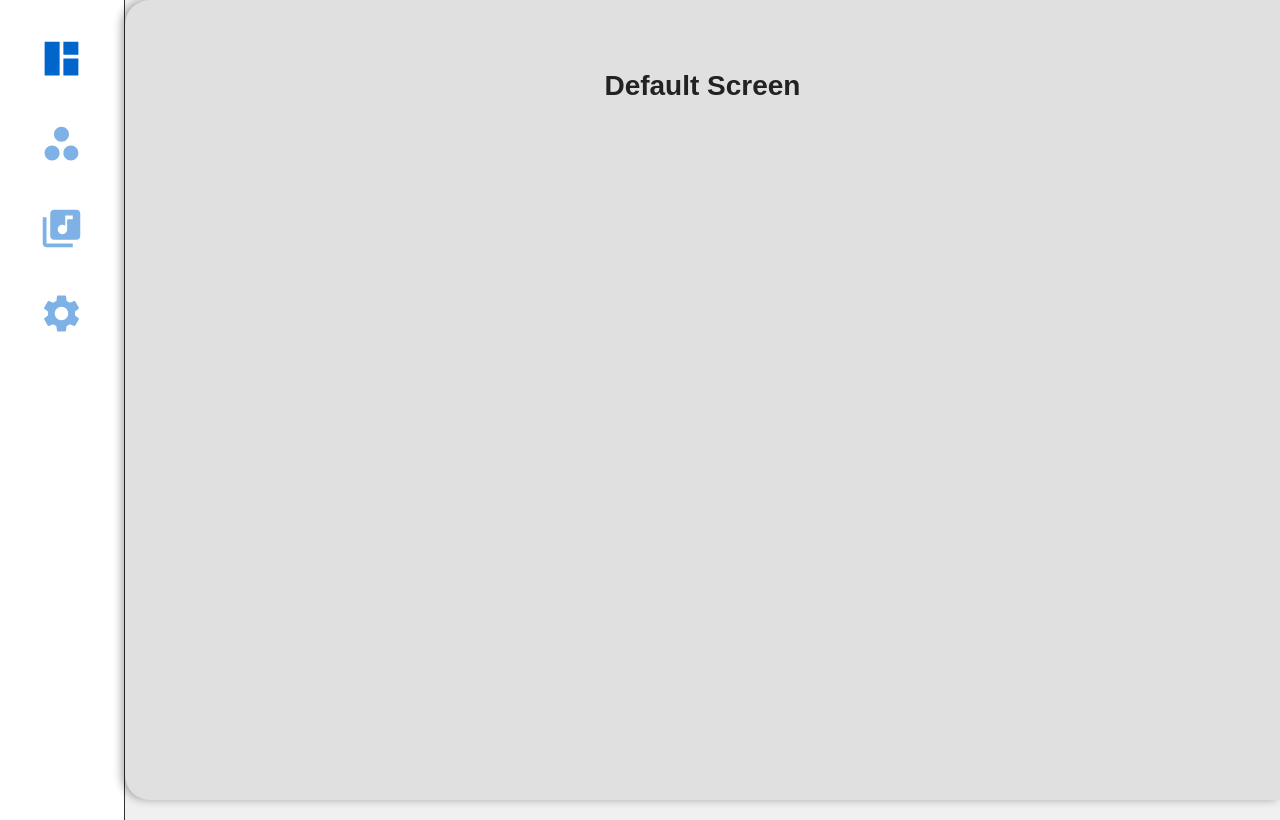
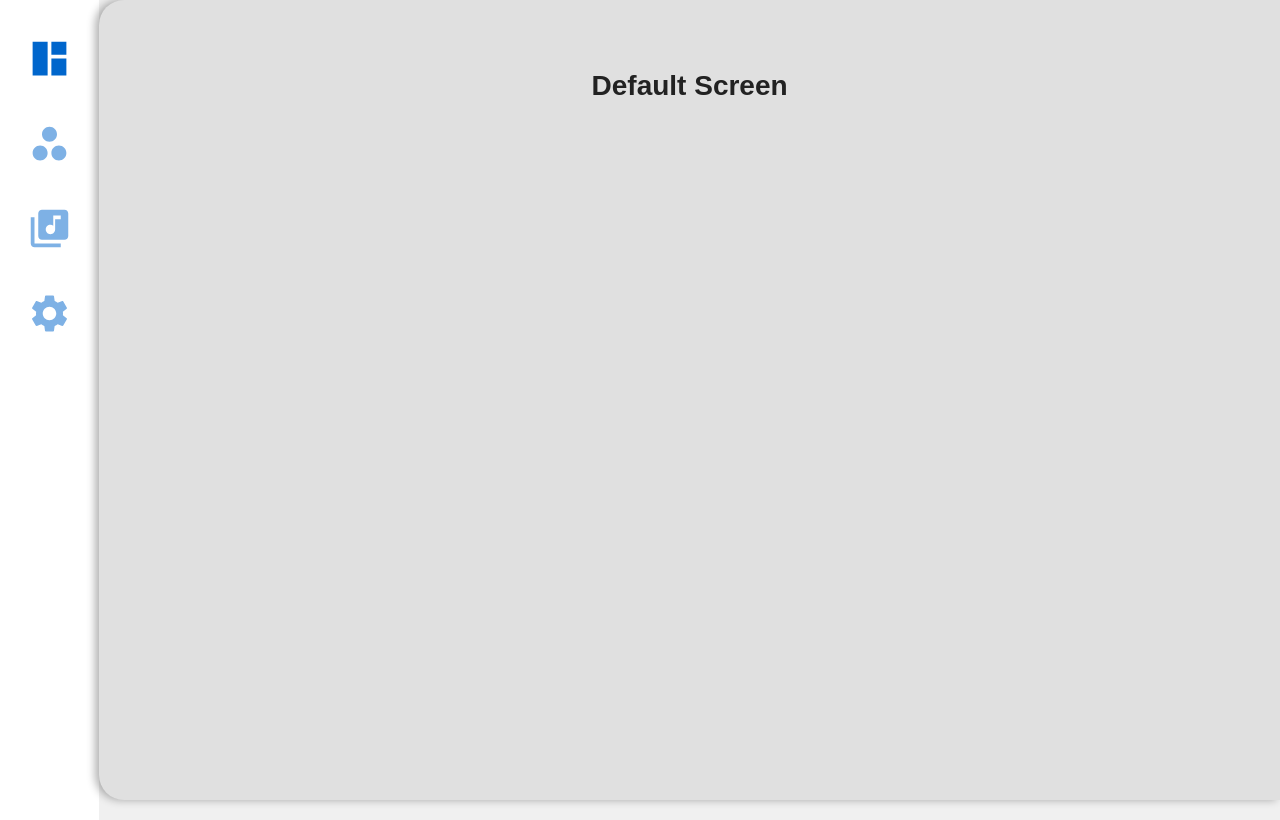
Before and after one commit to Point-Xero/cleo_slim_interface, a React (Create React App) app in the folder client/: page / in a window 1280 px wide. Built offline with nearby package versions, Linux system fonts and the light colour scheme.

Commit message:
Update Styling

```diff
--- a/client/src/App.css
+++ b/client/src/App.css
@@ -13,10 +13,10 @@
 
 /* Dark Theme */
 [data-theme="dark"] {
-  --background-color: #121212;
+  --background-color: #06151C;
   --text-color: #e0e0e0;
-  --primary-bg-color: #1e1e1e;
-  --secondary-bg-color: #2b2b2b;
+  --primary-bg-color: #06151C;
+  --secondary-bg-color: #10202D;
   --link-color: #bbb;
   --link-hover-color: #4a90e2;
   --link-active-color: #d9534f;
@@ -41,15 +41,14 @@ body, html {
 }
 
 .navigation {
-  width: 10%;
+  width: 8%;
   height: 100vh;
   background-color: var(--primary-bg-color);
-  border-right: 1px solid #333;
   padding-top: 20px;
 }
 
 .outlet {
-  width: 90%;
+  width: 92%;
   background-color: var(--secondary-bg-color);
   border-radius: 25px 0 0 25px;
   padding: 20px;
```
